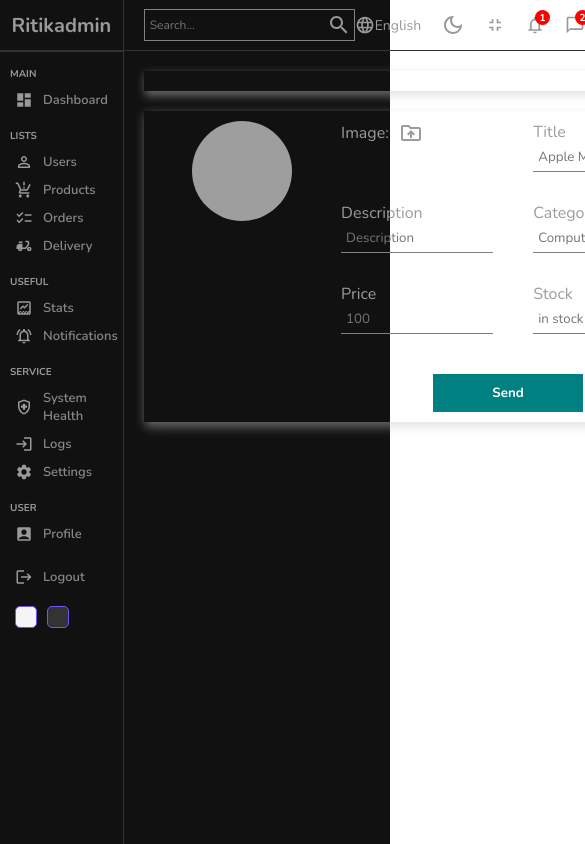
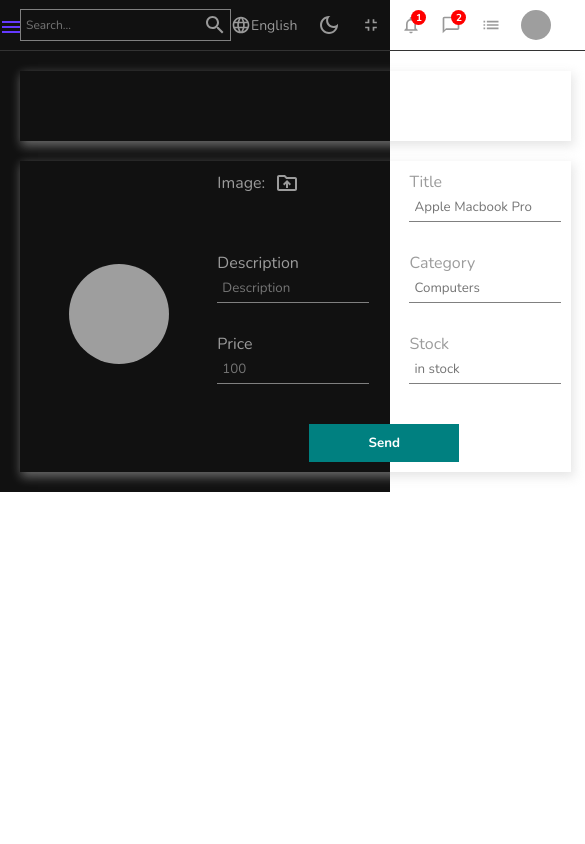
Before and after one commit to ritunk/react-dashboard, a React (Create React App) app: page /products/new in a window 390 px wide. Shown: the top 844 px of the page, 585 px wide, since content can reach past the window. Built offline with nearby package versions, Linux system fonts and the light colour scheme; grey boxes are pictures that could not be loaded.

Commit message:
Your descriptive commit message

```diff
--- a/src/App.js
+++ b/src/App.js
@@ -13,7 +13,7 @@ function App() {
   const { darkMode } = useContext(DarkModeContext);
 
   return (
-    <div className={darkMode ? "app dark" : "app"}>
+    <div className={darkMode ? "appdark" : "app"}>
       <BrowserRouter>
         <Routes>
           <Route path="/react-dashboard" element={<Home />} />
--- a/src/components/sidebar/Sidebar.jsx
+++ b/src/components/sidebar/Sidebar.jsx
@@ -1,28 +1,36 @@
-import React, { useContext } from "react";
+import React, { useContext, useState } from "react";
 import "./sidebar.scss";
 import DashboardIcon from "@mui/icons-material/Dashboard";
-
 import PersonOutlineIcon from "@mui/icons-material/PersonOutline";
 import ProductionQuantityLimitsIcon from "@mui/icons-material/ProductionQuantityLimits";
 import ChecklistIcon from "@mui/icons-material/Checklist";
 import DeliveryDiningIcon from "@mui/icons-material/DeliveryDining";
 import DataThresholdingOutlinedIcon from "@mui/icons-material/DataThresholdingOutlined";
-
 import NotificationsActiveOutlinedIcon from "@mui/icons-material/NotificationsActiveOutlined";
-
 import HealthAndSafetyOutlinedIcon from "@mui/icons-material/HealthAndSafetyOutlined";
-
 import LoginIcon from "@mui/icons-material/Login";
 import SettingsIcon from "@mui/icons-material/Settings";
 import AccountBoxIcon from "@mui/icons-material/AccountBox";
 import LogoutIcon from "@mui/icons-material/Logout";
+import MenuIcon from "@mui/icons-material/Menu";
+import CloseIcon from "@mui/icons-material/Close";
 import { Link } from "react-router-dom";
 import { DarkModeContext } from "../../context/darkModeContext";
 
 const Sidebar = () => {
   const { dispatch } = useContext(DarkModeContext);
+  const [isOpen, setIsOpen] = useState(false);
+
+  const handleToggle = () => {
+    setIsOpen(!isOpen);
+  };
+
   return (
-    <div className="sidebar">
+    <>
+      <div className="hamburger" onClick={handleToggle}>
+        {isOpen ? <CloseIcon /> : <MenuIcon />}
+      </div>
+      <div className={`sidebar ${isOpen ? "active" : ""}`}>
         <div className="top">
           <Link to="/react-dashboard" style={{ textDecoration: "none" }}>
             <span className="logo">Ritikadmin</span>
@@ -32,7 +40,6 @@ const Sidebar = () => {
         <div className="center">
           <ul>
             <p className="title">MAIN</p>
-
             <li>
               <DashboardIcon className="icon" />
               <span>Dashboard</span>
@@ -50,12 +57,10 @@ const Sidebar = () => {
                 <span>Products</span>
               </li>
             </Link>
-
             <li>
               <ChecklistIcon className="icon" />
               <span>Orders</span>
             </li>
-
             <li>
               <DeliveryDiningIcon className="icon" />
               <span>Delivery</span>
@@ -65,18 +70,15 @@ const Sidebar = () => {
               <DataThresholdingOutlinedIcon className="icon" />
               <span>Stats</span>
             </li>
-
             <li>
               <NotificationsActiveOutlinedIcon className="icon" />
               <span>Notifications</span>
             </li>
             <p className="title">SERVICE</p>
-
             <li>
               <HealthAndSafetyOutlinedIcon className="icon" />
               <span>System Health</span>
             </li>
-
             <li>
               <LoginIcon className="icon" />
               <span>Logs</span>
@@ -90,7 +92,6 @@ const Sidebar = () => {
               <AccountBoxIcon className="icon" />
               <span>Profile</span>
             </li>
-          <p className="title"></p>
             <li>
               <LogoutIcon className="icon" />
               <span>Logout</span>
@@ -108,6 +109,7 @@ const Sidebar = () => {
           ></div>
         </div>
       </div>
+    </>
   );
 };
 
--- a/src/components/sidebar/sidebar.scss
+++ b/src/components/sidebar/sidebar.scss
@@ -1,60 +1,101 @@
-.sidebar{
-  // background-color: lightpink;
+.sidebar {
   flex: 1;
   border-right: 0.5px solid rgb(230,227,227);
   min-height: 100vh;
+}
 
-  .top{
+.hamburger{
+  display: none;
+}
+
+
+
+
+@media (max-width: 768px) {
+  .sidebar {
+  flex: 1;
+  border-right: 0.5px solid rgb(230, 227, 227);
+  min-height: 100vh;
+  position: fixed;
+  left: 0;
+  top: 0;
+  width: 250px;
+  background-color: white;
+  transition: transform 0.3s ease;
+  transform: translateX(-100%);
+
+  }
+
+  .sidebar.active {
+    transform: translateX(0);
+  }
+
+  .hamburger {
+    display: block;
+    margin-right: 2rem;
+    cursor: pointer;
+    position: fixed;
+    top: 15px;
+    left: -1px;
+    z-index: 1000;
+
+    svg {
+      width: 24px;
+      height: 24px;
+      fill: #6439ff;
+    }
+  }
+}
+
+.top {
   height: 50px;
   display: flex;
   align-items: center;
   justify-content: center;
-    // background-color: red;
 
-
-    .logo{
+  .logo {
     font-size: 20px;
     font-weight: bold;
     color: #6439ff;
   }
 }
 
-  hr{
+hr {
   height: 0;
   border: 0.5px solid lightgray;
 }
 
-  .center{
+.center {
   padding-left: 10px;
 
-    ul{
+  ul {
     list-style: none;
     margin: 0;
     padding: 0;
 
-      .title{
+    .title {
       font-size: 10px;
       font-weight: bold;
       color: #999;
       margin-top: 15px;
-        margin-bottom:5px;
+      margin-bottom: 5px;
     }
-      li{
+    li {
       display: flex;
       align-items: center;
       padding: 5px;
       cursor: pointer;
 
-        &:hover{
+      &:hover {
         background-color: #ece8ff;
       }
 
-        .icon{
+      .icon {
         font-size: 18px;
         color: #7451f8;
       }
 
-        span{
+      span {
         font-size: 13px;
         font-weight: 600;
         color: #888;
@@ -64,33 +105,28 @@
   }
 }
 
-  .bottom{
+.bottom {
   display: flex;
   align-items: center;
   margin: 10px;
-    .colorOption{
+  .colorOption {
     width: 20px;
     height: 20px;
     border-radius: 5px;
     border: 1px solid #7451f8;
     cursor: pointer;
-
     margin: 5px;
 
-      &:nth-child(1){
+    &:nth-child(1) {
       background-color: whitesmoke;
     }
 
-      &:nth-child(2){
-        background-color:#333 ;
+    &:nth-child(2) {
+      background-color: #333;
     }
 
-      &:nth-child(3){
-        background-color:darkblue ;
-      }
-
-
-
+    &:nth-child(3) {
+      background-color: darkblue;
     }
   }
 }
--- a/src/components/style/dark.scss
+++ b/src/components/style/dark.scss
@@ -1,4 +1,4 @@
-.app.dark{
+.appdark{
   background-color: #111;
   color: rgb(156,156,156);
 
```
Lines whose indentation alone changed are shown as unchanged.
